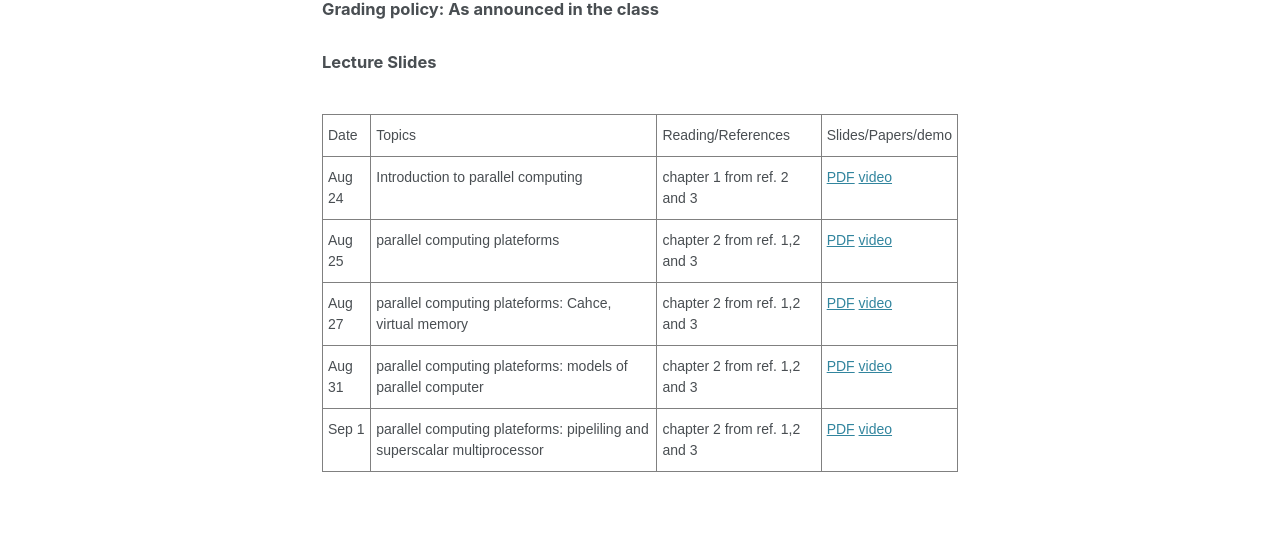
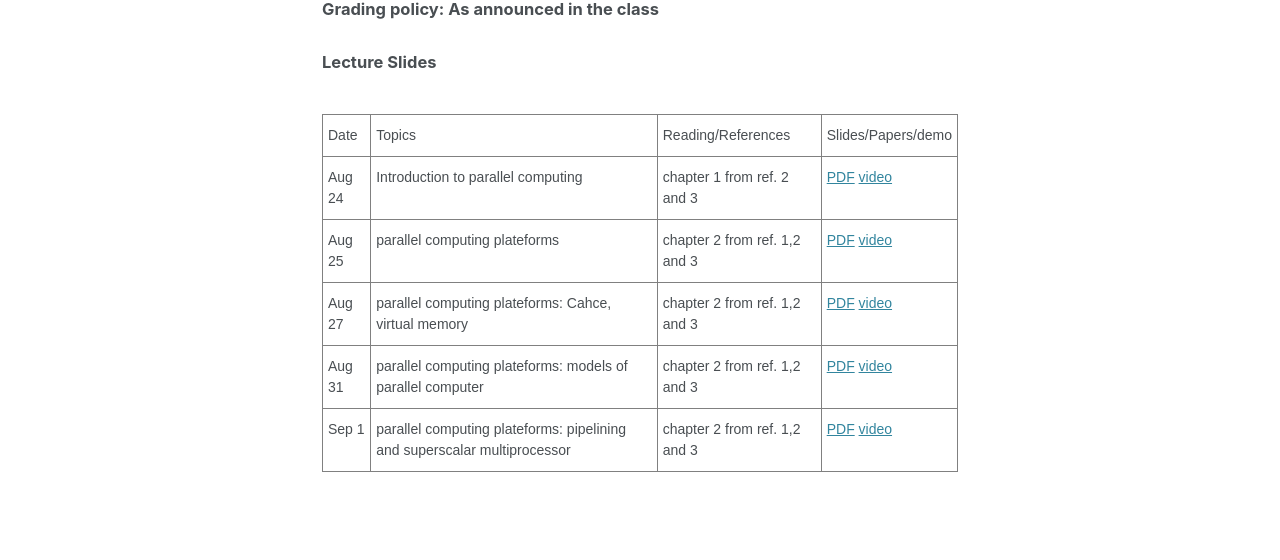
Before and after one commit to chandreshiit/oldsite, a Jekyll site: the page built from _pages/parallelcomputing.md, in a window 1280 px wide. Shown: the part 1071-1631 px from the top of the page. Built offline with Jekyll 4.4.1, drawn with Linux system fonts in a browser that asks for light colours; cached includes are drawn as plain includes; nearby versions of some CDN libraries.

Commit message:
added lect3

```diff
--- a/_pages/parallelcomputing.md
+++ b/_pages/parallelcomputing.md
@@ -69,7 +69,7 @@ author_profile: false
   </tr>
     <tr>
     <td class="tg-0pky">Sep 1</td>
-    <td class="tg-0pky">parallel computing plateforms: pipeliling and superscalar multiprocessor</td>
+    <td class="tg-0pky">parallel computing plateforms: pipelining and superscalar multiprocessor</td>
     <td class="tg-0pky">chapter 2 from ref. 1,2 and 3</td>
         <td class="tg-0pky"> <a href="https://drive.google.com/file/d/1cQniqMBDnQHq4e3M0WkqnEYSIHrxUaY7/view?usp=sharing">PDF</a> <a href="  https://drive.google.com/file/d/1Thphhiag_nToeotQlarK07jbw6AgWEWP/view?usp=sharing"> video</a> </td>
   </tr>
```
